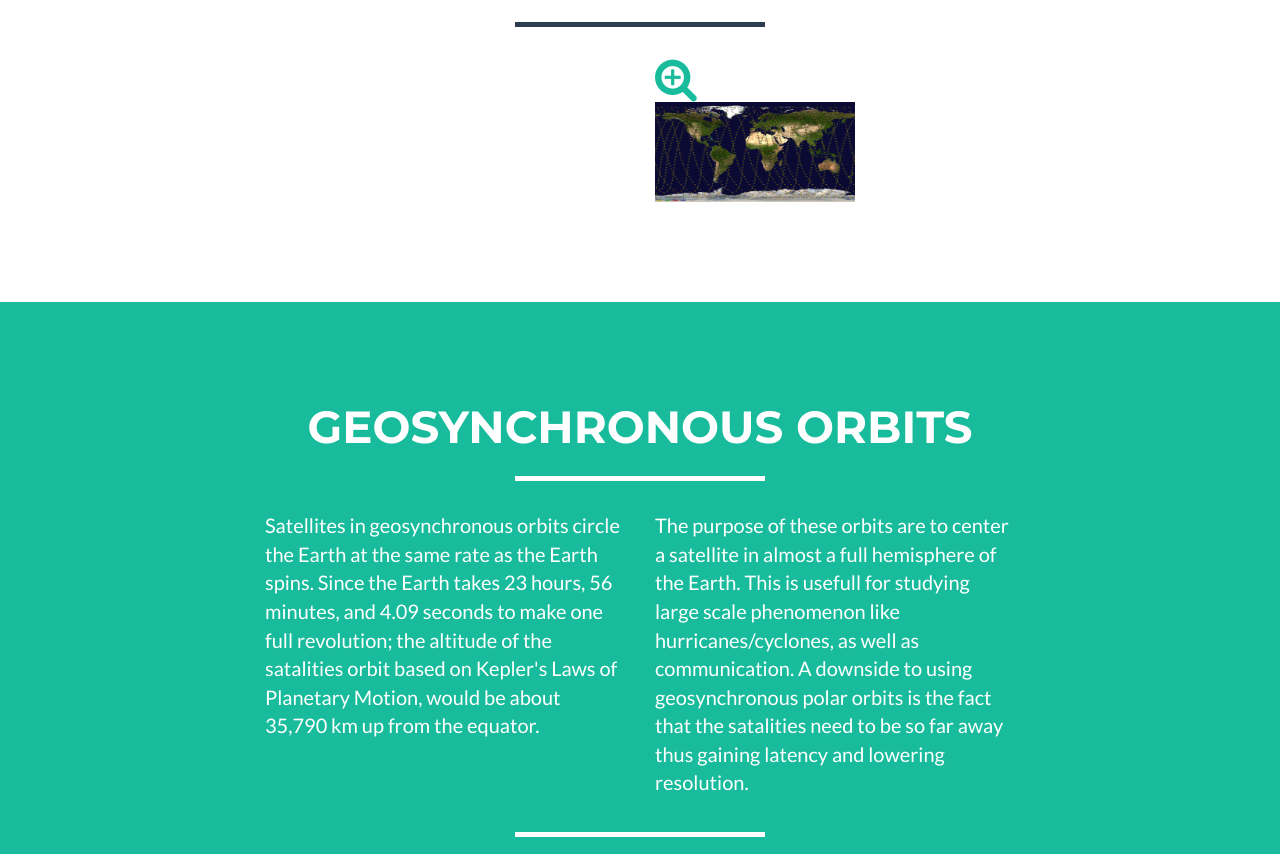
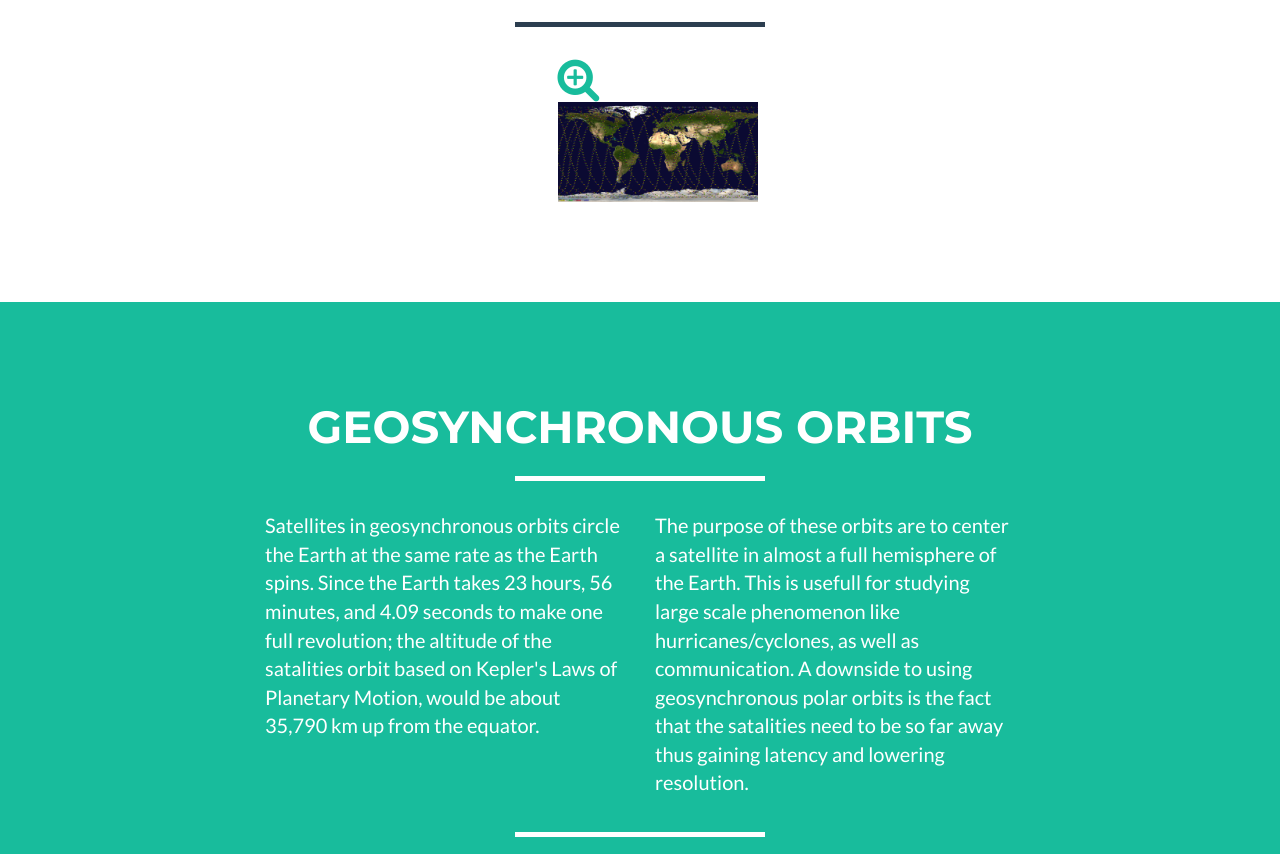
Before and after one commit to tsteinholz/polar-orbit, a plain HTML site: page index.html in a window 1280 px wide. Shown: the part 1268-2122 px from the top of the page. Drawn offline with nearby package versions, Linux system fonts and the light colour scheme.

```diff
--- a/index.html
+++ b/index.html
@@ -109,7 +109,7 @@
                         <hr class="star-primary">
                     </div>
                 </div>
-                <div class="col-lg-4 col-lg-offset-6 portfolio-item">
+                <div class="col-lg-4 col-lg-offset-5 portfolio-item">
                     <a href="#portfolioModal5" class="portfolio-link" data-toggle="modal">
                         <div class="caption">
                             <div class="caption-content">
```
